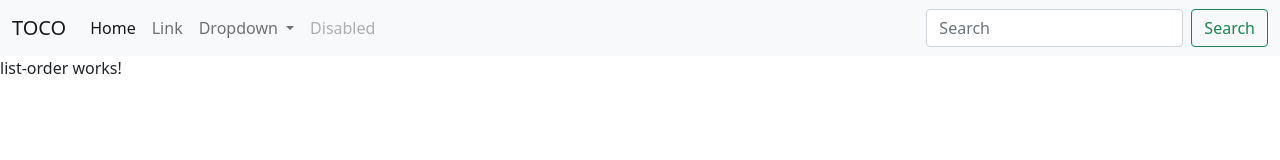
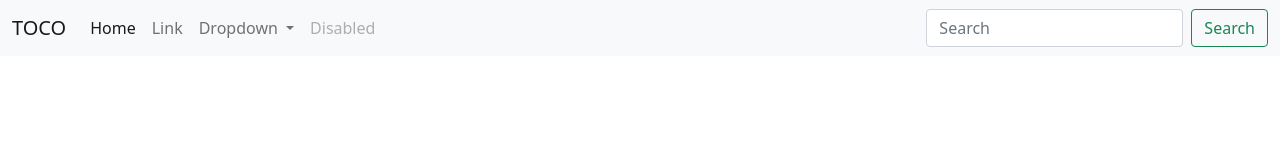
Before and after one commit to Airodragon/shopping_website, an Angular app: page / in a window 1280 px wide. Shown: the top 160 px of the page. Built offline with nearby package versions, Linux system fonts and the light colour scheme.

Commit message:
navadded

```diff
--- a/src/app/MyComponents/list-order/list-order.component.html
+++ /dev/null
@@ -1 +0,0 @@
-<p>list-order works!</p>
--- a/src/app/MyComponents/list-order/list-order.component.ts
+++ /dev/null
@@ -1,15 +0,0 @@
-import { Component, OnInit } from '@angular/core';
-
-@Component({
-  selector: 'app-list-order',
-  templateUrl: './list-order.component.html',
-  styleUrls: ['./list-order.component.css']
-})
-export class ListOrderComponent implements OnInit {
-
-  constructor() { }
-
-  ngOnInit(): void {
-  }
-
-}
--- a/src/app/app.component.html
+++ b/src/app/app.component.html
@@ -1,3 +1 @@
 <app-navbar></app-navbar>
-<app-list-order></app-list-order>
-<router-outlet></router-outlet>
--- a/src/app/app.module.ts
+++ b/src/app/app.module.ts
@@ -4,19 +4,15 @@ import { BrowserModule } from '@angular/platform-browser';
 import { AppRoutingModule } from './app-routing.module';
 import { AppComponent } from './app.component';
 import { NavbarComponent } from './MyComponents/navbar/navbar.component';
-import { ListOrderComponent } from './MyComponents/list-order/list-order.component';
-import { OrdersModule } from './modules/orders/orders.module';
 
 @NgModule({
   declarations: [
     AppComponent,
     NavbarComponent,
-    ListOrderComponent
   ],
   imports: [
     BrowserModule,
     AppRoutingModule,
-    OrdersModule
   ],
   providers: [],
   bootstrap: [AppComponent]
```
Also changed, not shown: src/app/modules/orders/orders.module.ts (deleted, +0 -11 lines), src/app/MyComponents/list-order/list-order.component.css (deleted), 1 other file (tests, documents, lock files or other folders).
